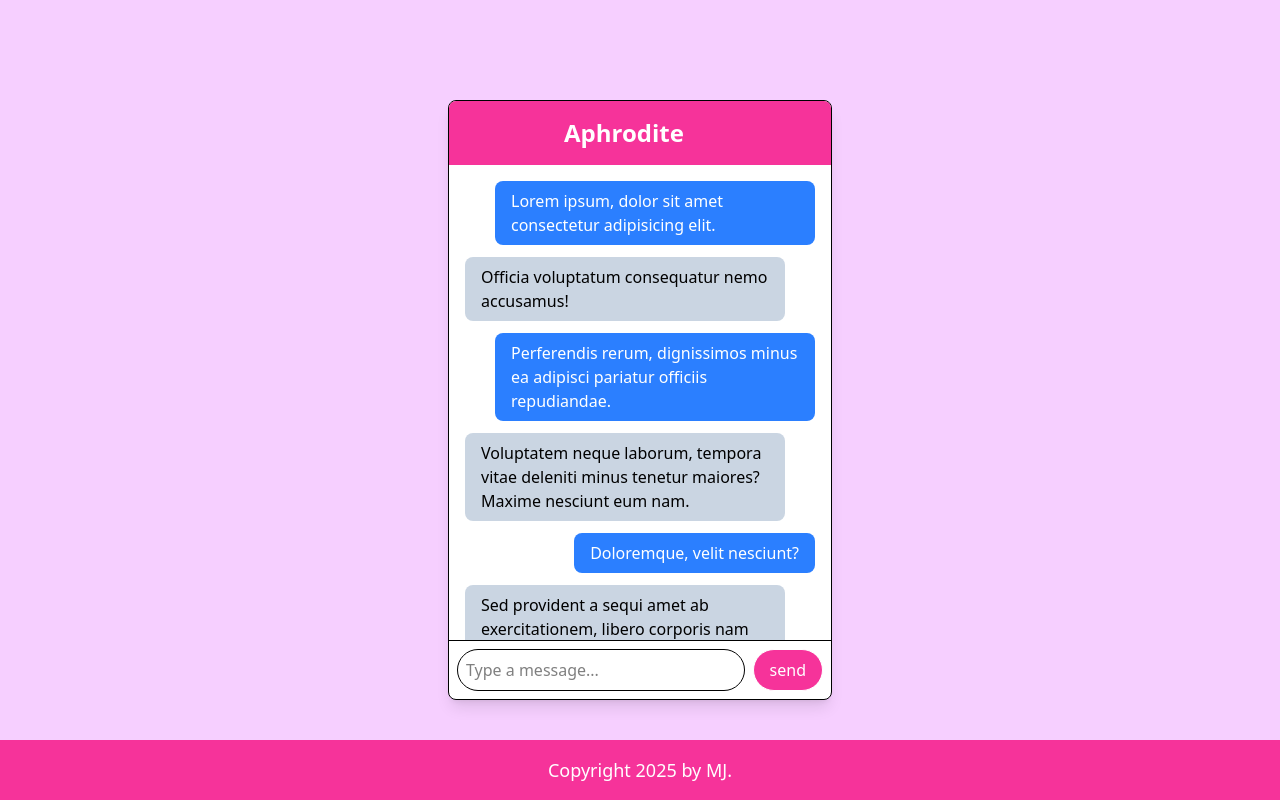
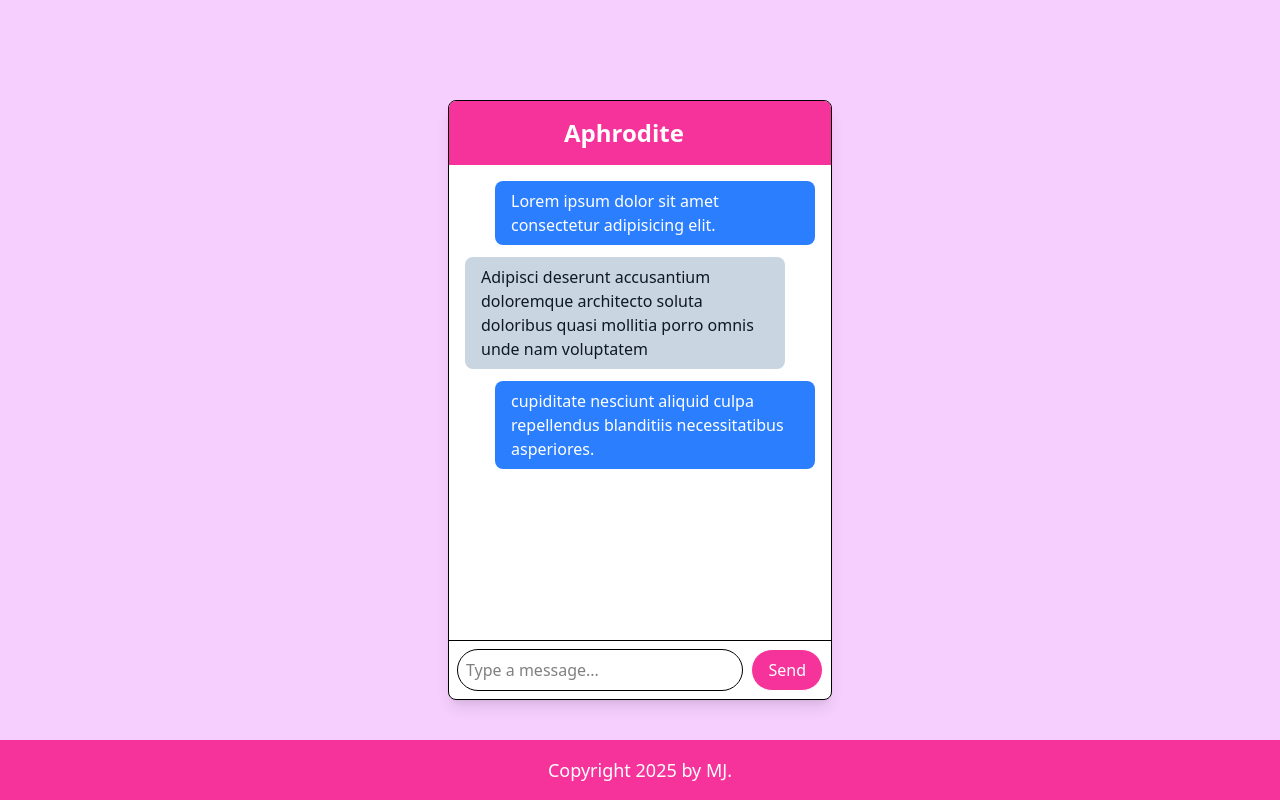
Before and after one commit to MUMEi-28/Aphrodite-AI, a React (Vite) app: page / in a window 1280 px wide. Built offline with nearby package versions, Linux system fonts and the light colour scheme; some icons are missing.

Commit message:
✍  converstation data  ✍

```diff
--- a/src/App.jsx
+++ b/src/App.jsx
@@ -4,9 +4,15 @@ import Message from './components/Message'
 import Reply from './components/Reply'
 import SendMessage from './components/SendMessage'
 
+import { conversationData } from './data/conversationData'
+import { useState } from 'react'
 
 function App()
 {
+
+  const [conversation, setConversation] = useState([]);
+
+
   return (
 
     <div className='absolute min-w-screen bg-fuchsia-200 min-h-screen flex flex-col items-center justify-center'>
@@ -19,14 +25,8 @@ function App()
 
         <main className='flex flex-col flex-grow p-4 overflow-y-auto space-y-3'>
 
-          <Message text='Lorem ipsum, dolor sit amet consectetur adipisicing elit.' />
-          <Reply text='Officia voluptatum consequatur nemo accusamus!' />
-
-          <Message text='Perferendis rerum, dignissimos minus ea adipisci pariatur officiis repudiandae.' />
-          <Reply text='Voluptatem neque laborum, tempora vitae deleniti minus tenetur maiores? Maxime nesciunt eum nam.' />
-
-          <Message text='Doloremque, velit nesciunt?' />
-          <Reply text='Sed provident a sequi amet ab exercitationem, libero corporis nam molestiae id soluta nobis voluptatibus?' />
+          {conversationData.map((convo, index) => convo.category == "AI" ?
+            <Message text={convo.message} key={index} /> : <Reply text={convo.message} key={index} />)}
 
         </main>
 
--- a/src/components/Reply.jsx
+++ b/src/components/Reply.jsx
@@ -4,7 +4,7 @@ export default function Reply(props)
 {
     return (
         < div className='flex justify-start' >
-            <div className='bg-slate-300 text-black px-4 py-2 rounded-lg max-w-xs'>
+            <div className='bg-slate-300 text-gray-900 px-4 py-2 rounded-lg max-w-xs'>
                 <p>{props.text}</p>
             </div>
         </div >
--- a/src/components/SendMessage.jsx
+++ b/src/components/SendMessage.jsx
@@ -1,17 +1,41 @@
-import React from 'react'
+import React, { useState } from 'react'
+import { conversationData } from '../data/conversationData';
 
 export default function SendMessage()
 {
+
+    const [userMessage, setUserMessage] = useState([])
+
+
+    function handleSubmit(event)
+    {
+        event.preventDefault();
+
+        const formData = new FormData(event.currentTarget);
+        const message = formData.get('message');
+
+
+        // If there is no value on message then stop executing
+        if (!message.trim()) return;
+        console.log(userMessage)
+        setUserMessage('')
+
+    }
+
     return (
-        <form action="" className='flex flex-row items-center p-2 border-t'>
+        <form action="" className='flex flex-row items-center p-2 border-t'
+            onSubmit={handleSubmit}
+        >
             <input type="text"
                 className='border flex-grow p-2 rounded-full outline-none focus:ring-2 focus:ring-pink-400'
                 placeholder='Type a message...'
+                name='message'
+                onChange={(e) => setUserMessage(e.target.value)}
             />
-
-            <input type="submit"
-                className='border ml-2 bg-pink-500 text-white px-4 py-2 rounded-full hover:bg-pink-700 transition'
-                value='send' />
+            <button
+                className='border ml-2 bg-pink-500 text-white px-4 py-2 rounded-full hover:bg-pink-700 transition'>
+                Send
+            </button>
         </form>
     )
 }
--- /dev/null
+++ b/src/data/conversationData.js
@@ -0,0 +1,14 @@
+export const conversationData = [
+    {
+        category: 'AI',
+        message: 'Lorem ipsum dolor sit amet consectetur adipisicing elit.'
+    },
+    {
+        category: 'user',
+        message: 'Adipisci deserunt accusantium doloremque architecto soluta doloribus quasi mollitia porro omnis unde nam voluptatem'
+    },
+    {
+        category: 'AI',
+        message: "cupiditate nesciunt aliquid culpa repellendus blanditiis necessitatibus asperiores."
+    }
+]
```
